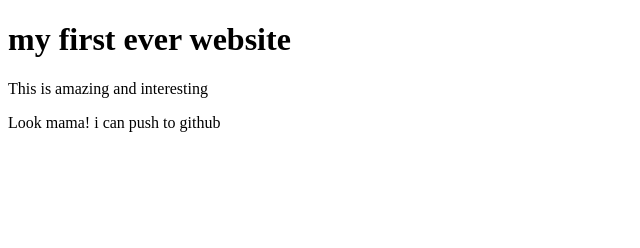
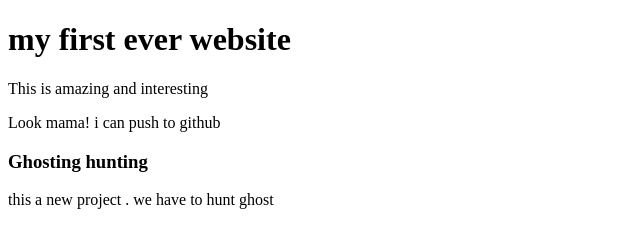
Before and after one commit to Pronoy4496/my-first-website, a plain HTML site: page index.html in a window 1280 px wide. Shown: the whole page, without its empty margins (0-640 px from the left). Drawn offline with Linux system fonts and the light colour scheme.

Commit message:
ghost added

```diff
--- a/index.html
+++ b/index.html
@@ -9,5 +9,7 @@
    <h1>my first ever website </h1>
    <p>This is amazing and interesting</p>
    <p>Look mama! i can push to github</p>
+   <h3>Ghosting hunting</h3>
+   <p>this a new project . we have to hunt ghost</p>
 </body>
 </html>
```
